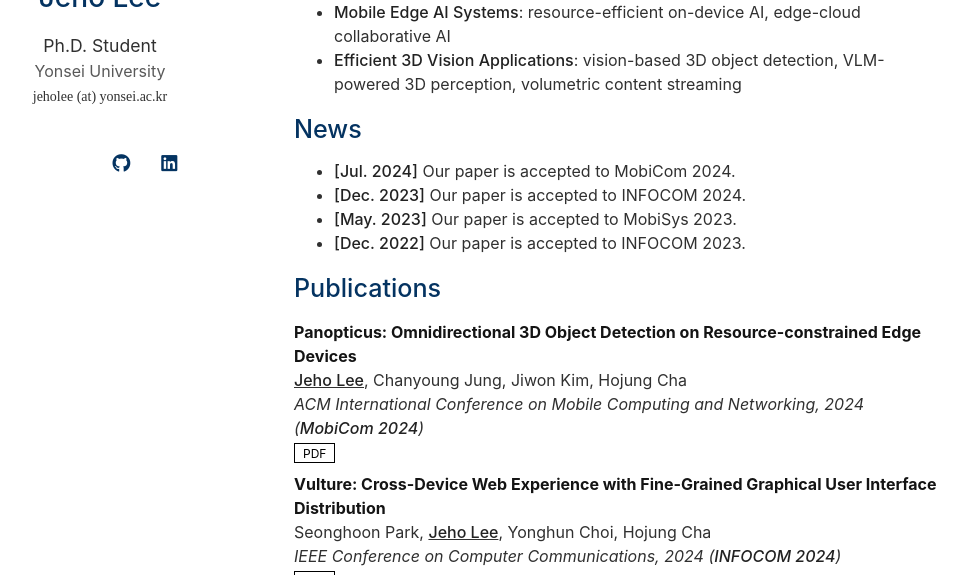
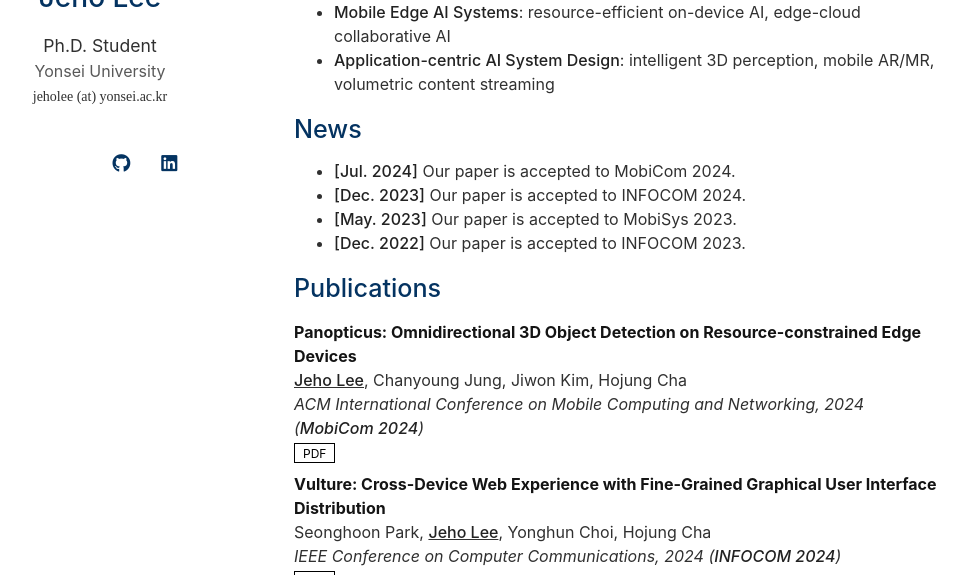
Before and after one commit to jeho-lee/jeho-lee.github.io, a Jekyll site: the page built from index.md, in a window 1280 px wide and 900 px high, cut to the strip 325-900 px from the top of the window. Shown: the whole strip, without its empty margins (176-1143 px from the left). Built offline with Jekyll 4.4.1, drawn with Linux system fonts in a browser that asks for light colours; nearby versions of some CDN libraries; a style sheet for code colours, icons or effects is not loaded; our own code applies the rules of GitHub Pages for plain Markdown files.

Commit message:
Update index.md

```diff
--- a/index.md
+++ b/index.md
@@ -9,7 +9,7 @@ I am a Ph.D. student at Yonsei University under the supervision of <u><strong><a
 ## Research Interests
 
 - **Mobile Edge AI Systems**: resource-efficient on-device AI, edge-cloud collaborative AI
-- **Efficient 3D Vision Applications**: vision-based 3D object detection, VLM-powered 3D perception, volumetric content streaming
+- **Application-centric AI System Design**: intelligent 3D perception, mobile AR/MR, volumetric content streaming
 
 ## News
 
```
